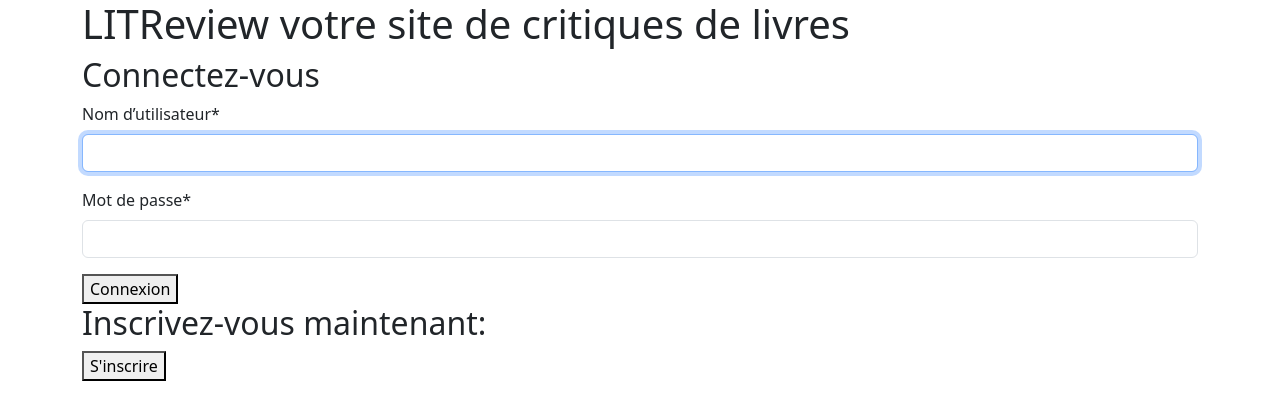
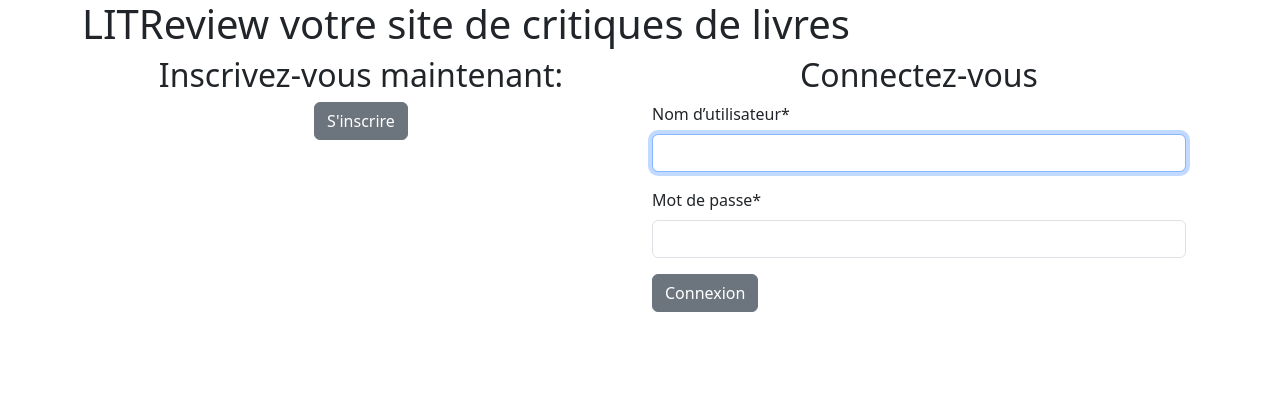
Before and after one commit to LGD-P/P9_Open_C, a Django app: page / in a window 1280 px wide. Shown: the top 420 px of the page. Run offline with Django 4.2, Linux system fonts and the light colour scheme; some libraries are stand-ins or nearby versions.

Commit message:
pimp login logout

```diff
--- a/src/authenticate/forms.py
+++ b/src/authenticate/forms.py
@@ -5,4 +5,4 @@ from django.contrib.auth import get_user_model
 class SignupForm(UserCreationForm):
     class Meta(UserCreationForm.Meta):
         model = get_user_model()
-        fields = ["username", 'email', 'first_name', 'last_name']
+        fields = ["username", 'email']
--- a/src/authenticate/templates/authenticate/login.html
+++ b/src/authenticate/templates/authenticate/login.html
@@ -3,22 +3,27 @@
 {% load crispy_forms_tags %}
 
 {% block content %}
+<div class="container-fluid">
+  <div class="row">
 
-<div class="login-register">
-<form method="post">
-    {% csrf_token %}
-    <h2>Connectez-vous</h2>
-    {{ form|crispy }}
-    <button type="submit" value="login">Connexion</button>
-</form>
+    <div class="col-sm-6">
+      <h2 class="d-flex justify-content-center">Inscrivez-vous maintenant:</h2>
+      <form action= {% url 'signup' %} class="d-flex justify-content-center" >
+        <button class="btn btn-secondary" type="submit" >S'inscrire</button>
+      </form>
+    </div>
+
+    <div class="col-sm-6">
+      <h2 class="d-flex justify-content-center">Connectez-vous</h2>
+      <form method="post" >
+        {% csrf_token %}
+        {{ form|crispy }}
+        <button class="btn btn-secondary text-right" type="submit" value="login" >Connexion</button>
+      </form>
+    </div>
+
+  </div>
 </div>
 
-<div class="login-register">
-  <h2>Inscrivez-vous maintenant:</h2>
-
-  <form action= {% url 'signup' %} >
-    <button type="submit">S'inscrire</button>
- </form>
-</div>
 
 {% endblock content%}
--- a/src/blog/templates/blog/creat_ticket.html
+++ b/src/blog/templates/blog/creat_ticket.html
@@ -6,6 +6,7 @@
     <form method='post' class="creat-article">
         {% csrf_token %}
         {{ form|crispy }}
+        <button type='submit' value="home">Retourner</button>
         <button type='submit' value="signup">Envoyer</button>
     </form>
 {% endblock %}
--- a/src/templates/base.html
+++ b/src/templates/base.html
@@ -15,7 +15,7 @@
         <li>
             <form method = 'post' action=" {% url 'logout' %} ">
                 {% csrf_token %}
-                <button type="submit">Déconnexion</button>
+                <button class="btn btn-secondary" type="submit">Déconnexion</button>
             </form>
         </li>
     </nav>
```
Also changed, not shown: src/authenticate/templates/authenticate/signup.html (+10 -5 lines), src/db.sqlite3.
